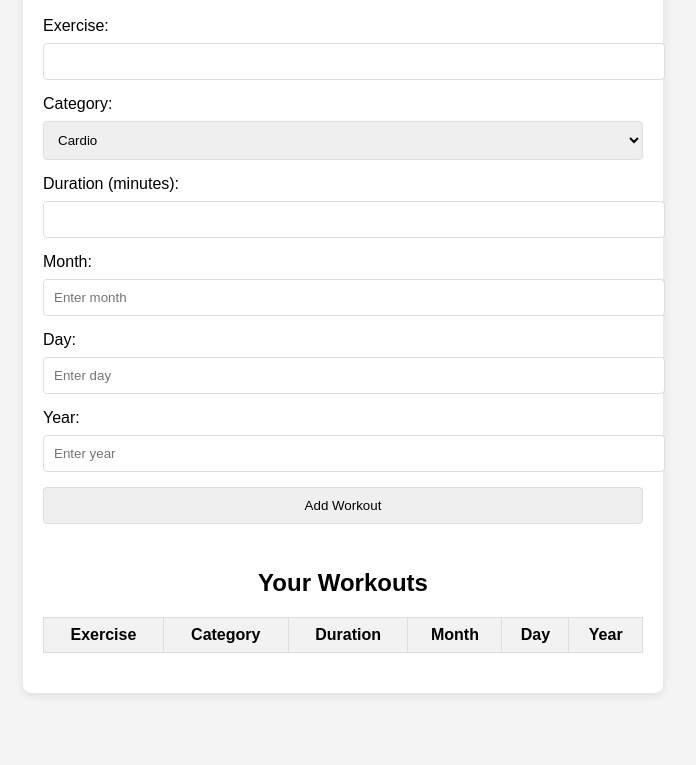
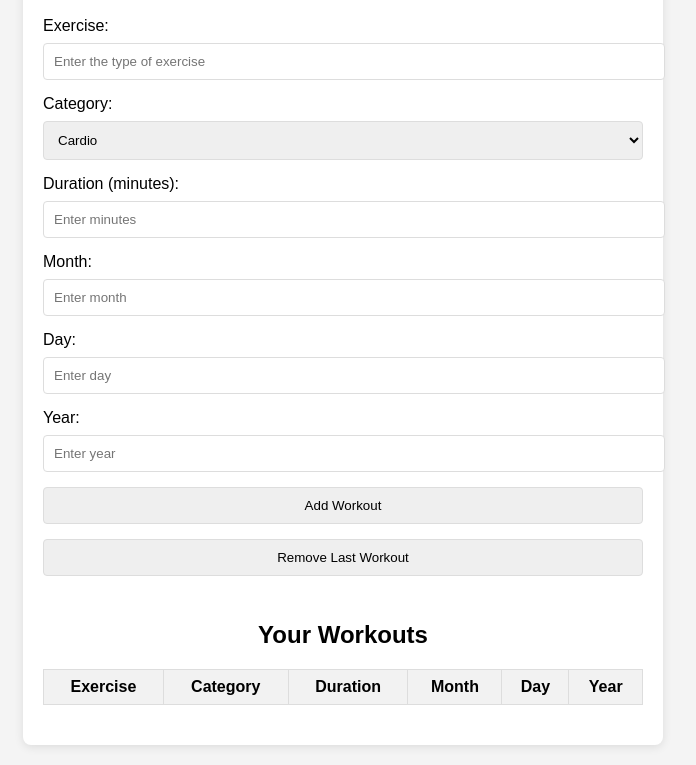
Before and after one commit to tom914z/mod-4-final-project, a website: page index.html in a window 1280 px wide. Shown: the part 151-916 px from the top of the page, without its empty margins (297-993 px from the left). Before the commit the page ends 864 px from the top, so only its background shows below. Drawn offline with Linux system fonts and the light colour scheme; no server answers.

Commit message:
Update index.html

```diff
--- a/index.html
+++ b/index.html
@@ -14,7 +14,7 @@
         <form id="workout-form">
             <h2>Log Workout</h2>
             <label for="exercise">Exercise:</label>
-            <input type="text" id="exercise" name="exercise" required>
+            <input type="text" id="exercise" name="exercise" placeholder="Enter the type of exercise" required>
 
             <label for="category">Category:</label>
             <select id="category" name="category" required>
@@ -24,9 +24,9 @@
             </select>
 
             <label for="duration">Duration (minutes):</label>
-            <input type="number" id="duration" name="duration" required>
+            <input type="text" id="duration" name="duration" placeholder="Enter minutes" required>
 
-            <!-- Replace month input with a text field -->
+            <!-- New fields for month, day, and year as text inputs -->
             <label for="month">Month:</label>
             <input type="text" id="month" name="month" placeholder="Enter month" required>
 
@@ -36,7 +36,10 @@
             <label for="year">Year:</label>
             <input type="text" id="year" name="year" placeholder="Enter year" required>
 
-            <button type="submit">Add Workout</button>
+            <div class="buttons">
+                <button type="submit">Add Workout</button>
+                <button type="button" id="remove-workout">Remove Last Workout</button>
+            </div>
         </form>
 
         <!-- Table to display workout statistics -->
@@ -53,7 +56,7 @@
                 </tr>
             </thead>
             <tbody>
-                <!-- Workout logs will be displayed here -->
+                <!-- Rows will be appended here -->
             </tbody>
         </table>
 
```
